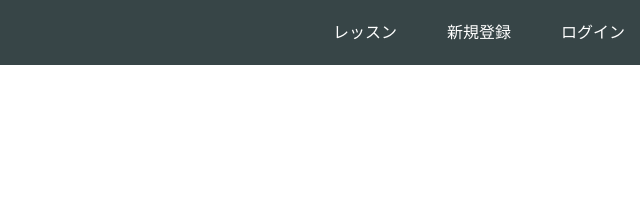
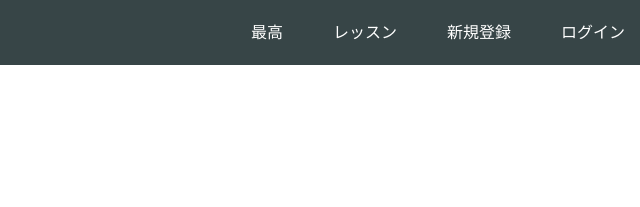
Before and after one commit to Sawa-Kotaro/.github.io, a plain HTML site: page index.html in a window 1280 px wide. Shown: the top 207 px of the page, 640-1280 px from the left. Drawn offline with Linux system fonts and the light colour scheme.

Commit message:
Update index.html

```diff
--- a/index.html
+++ b/index.html
@@ -15,6 +15,7 @@
       </div>
       <span class="fa fa-bars menu-icon"></span>
       <div class="header-right">
+        <a href="#">最高</a>
         <a href="#">レッスン</a>
         <a href="#">新規登録</a>
         <a href="#" class="login">ログイン</a>
```
